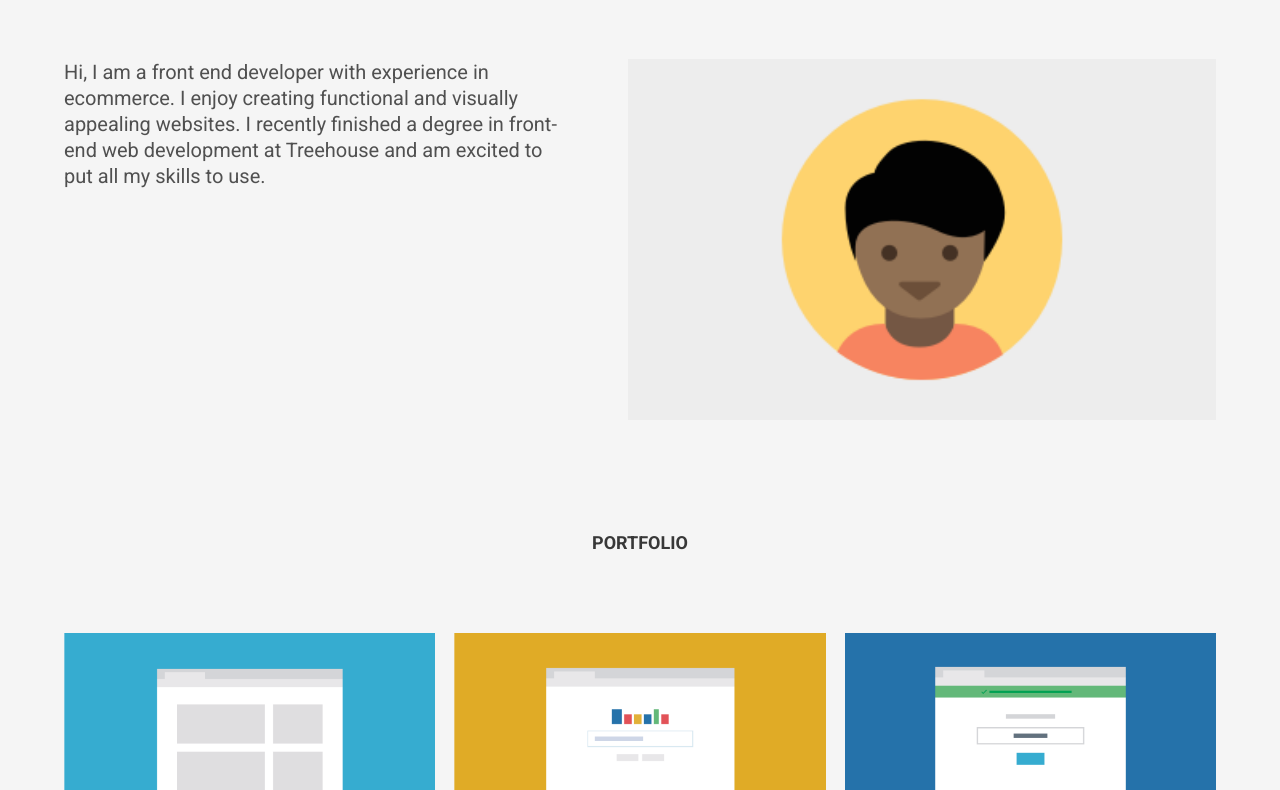
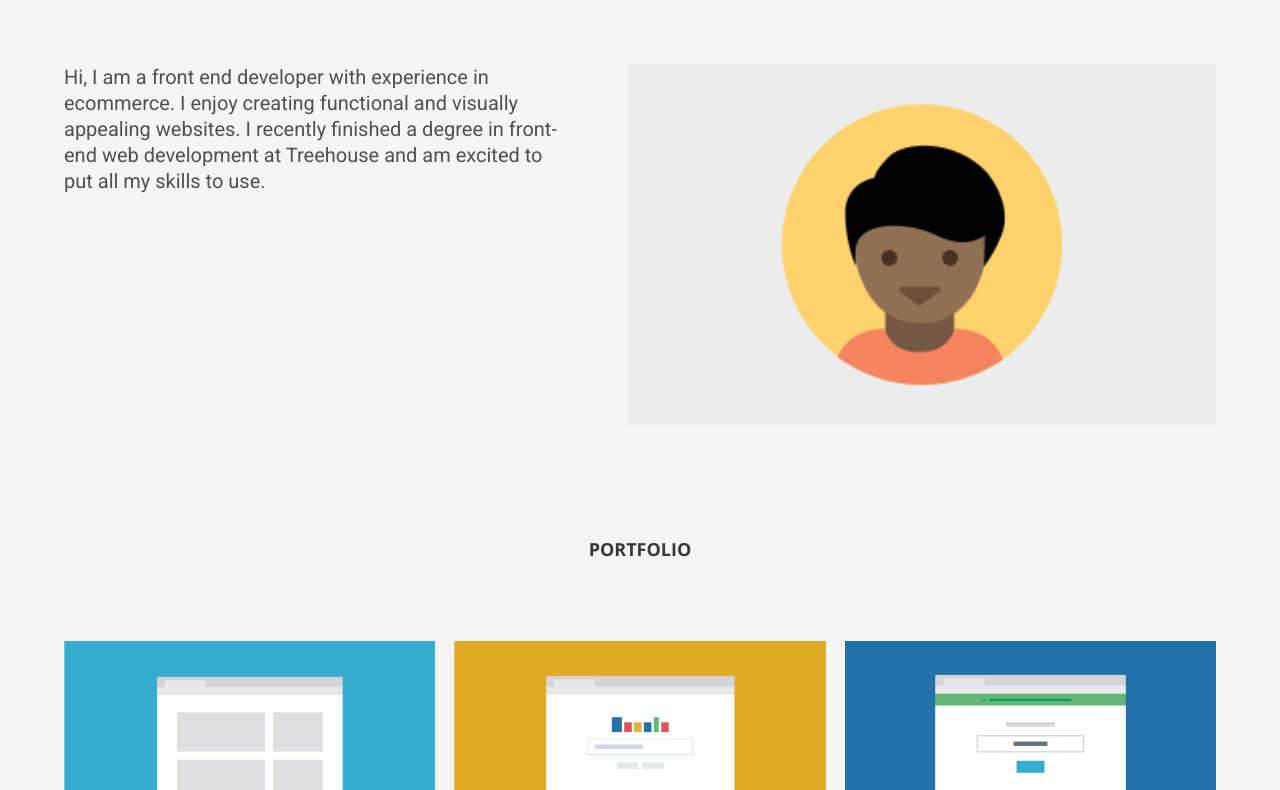
Before and after one commit to jamesbdev/tech-degree-unit-2, a plain HTML site: page index.html in a window 1280 px wide. Shown: the part 123-913 px from the top of the page. Drawn offline with nearby package versions, Linux system fonts and the light colour scheme.

Commit message:
added a secondary font

```diff
--- a/index.html
+++ b/index.html
@@ -6,7 +6,7 @@
     <title>Portfolio website</title>
     <link rel="preconnect" href="https://fonts.googleapis.com">
     <link rel="preconnect" href="https://fonts.gstatic.com" crossorigin>
-    <link href="https://fonts.googleapis.com/css2?family=Roboto:wght@400;700&display=swap" rel="stylesheet">
+    <link href="https://fonts.googleapis.com/css2?family=Open+Sans:wght@500;700&family=Roboto:wght@400;700&display=swap" rel="stylesheet">
     <link rel="stylesheet" href="styles/style.css">
 </head>
 <body>
--- a/styles/style.css
+++ b/styles/style.css
@@ -5,6 +5,10 @@ body {
   background-color: #F5F5F5;
   margin: 0;
   padding: 0.8rem;
+}
+
+h1, h2, h3, h4 {
+    font-family: 'Open Sans', sans-serif;
 }
 
 h1 {
```
